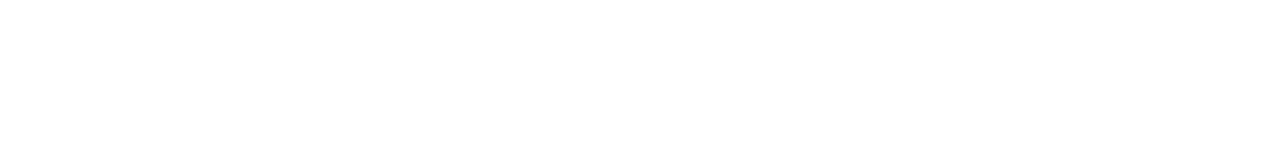
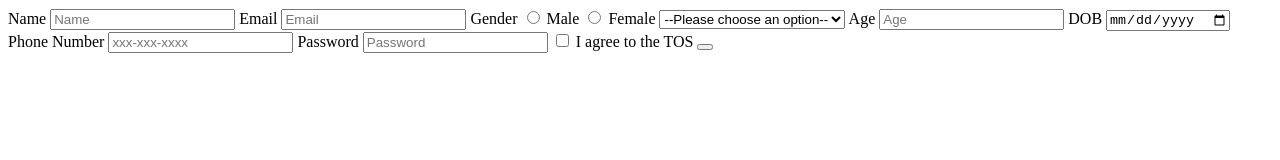
Before and after one commit to acciojob/signup-form-car-shadabibrahim, a website: page main.html in a window 1280 px wide. Drawn offline with Linux system fonts and the light colour scheme.

Commit message:
submitting code-Wed Oct 04 2023 01:30:27 GMT+0530 (India Standard Time)

```diff
--- a/main.html
+++ b/main.html
@@ -8,7 +8,37 @@
 
 <body>
 	<!-- the entire body must be written by student -->
+	<form method="post">
+		<label for="name">Name</label>
+		<input type="text" id="name" required placeholder="Name">
+		<label for="email">Email</label>
+		<input type="email" id="email" required placeholder="Email">
+		<label for="gender">Gender</label>
+		<input type="radio" id="gender_m" name="gender" required>
+		<label for="gender_m">Male</label>
+		<input type="radio" id="gender_f" name="gender" required>
+		<label for="gender">Female</label>
+		<select required >
+			<option value="">--Please choose an option--</option>
+			<option value="1">Option 1</option>
+			<option value="2">Option 2</option>
+
+		</select>
+<label for="age">Age</label>
+<input type="number" id="age" required placeholder="Age">
+<label for="dob">DOB</label>
+<input type="date" id="dob" required>
+<label for="tel">Phone Number</label>
+<input type="tel" placeholder="xxx-xxx-xxxx">
+<label for="password">Password</label>
+<input type="password" id="password" required placeholder="Password">
+<input type="checkbox"  id="tos" required>
+<label for="tos">I agree to the TOS</label>
+<button type="submit"></button>
+	</form>
     <script type="text/javascript" src="./script.js">
+
+
 </script>
 
 </body>
```
